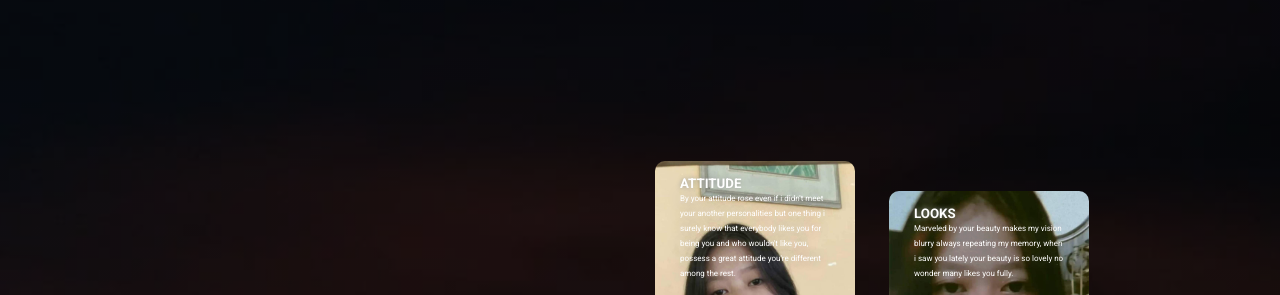
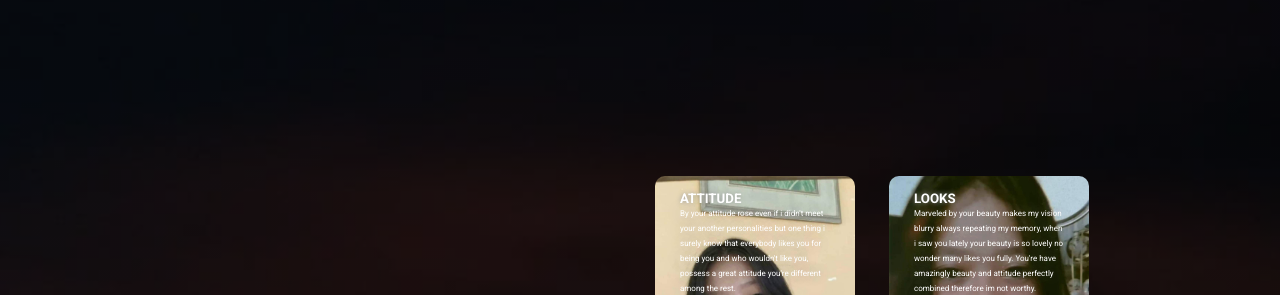
Before and after one commit to Wamel0n/allaboutrose.com, a plain HTML site: page index.html in a window 1280 px wide. Shown: the part 166-461 px from the top of the page. Drawn offline with nearby package versions, Linux system fonts and the light colour scheme.

Commit message:
Update index.html

```diff
--- a/index.html
+++ b/index.html
@@ -40,7 +40,7 @@
                 </div>
                 <div class="card card2">
                     <h5>LOOKS</h5>
-                    <p>Marveled by your beauty makes my vision blurry always repeating my memory, when i saw you lately your beauty is so lovely no wonder many likes you fully. </p>
+                    <p>Marveled by your beauty makes my vision blurry always repeating my memory, when i saw you lately your beauty is so lovely no wonder many likes you fully. You're have amazingly beauty and attitude perfectly combined therefore im not worthy.</p>
                 </div>
                 <div class="card card3">
                     <h5>CHANCES</h5>
```
